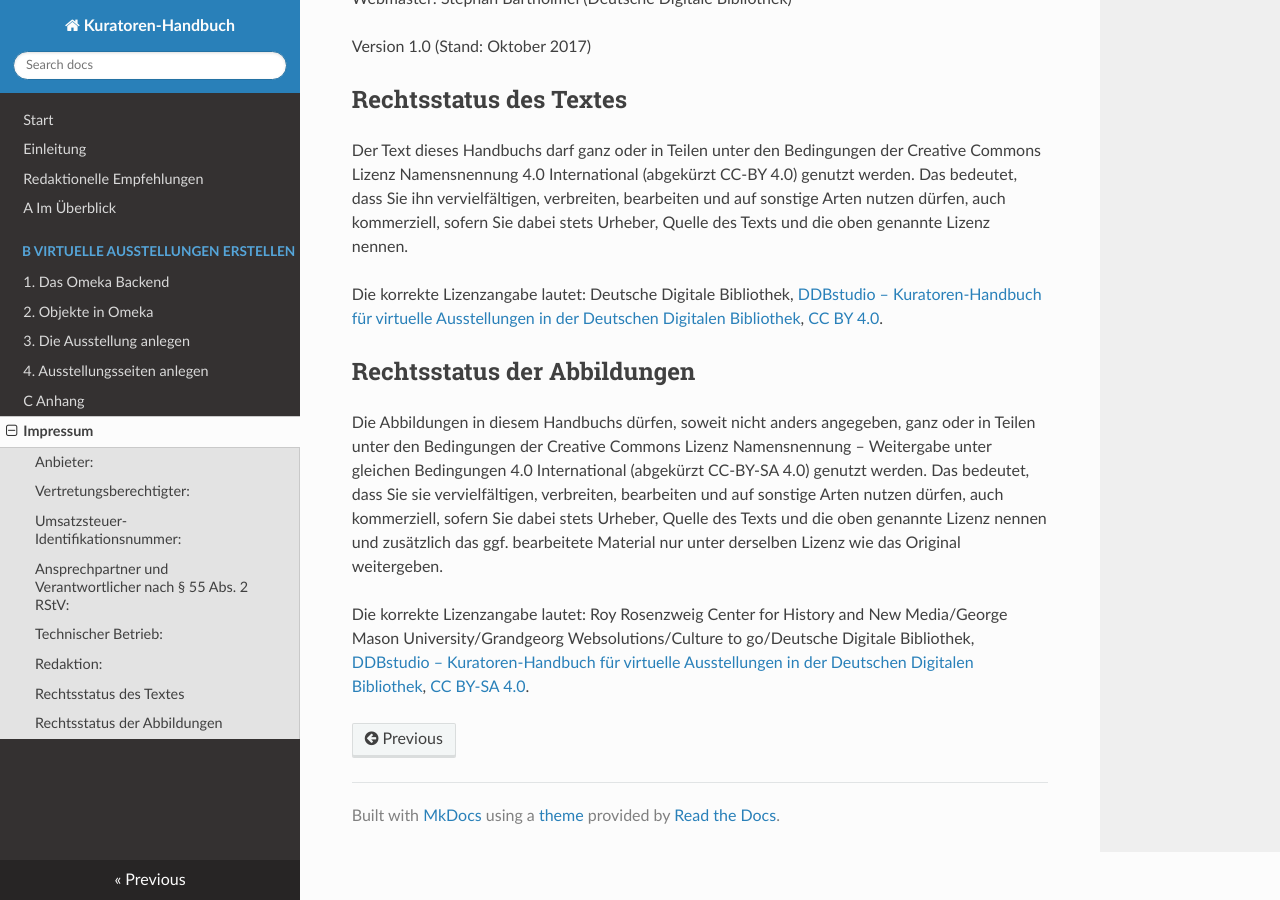
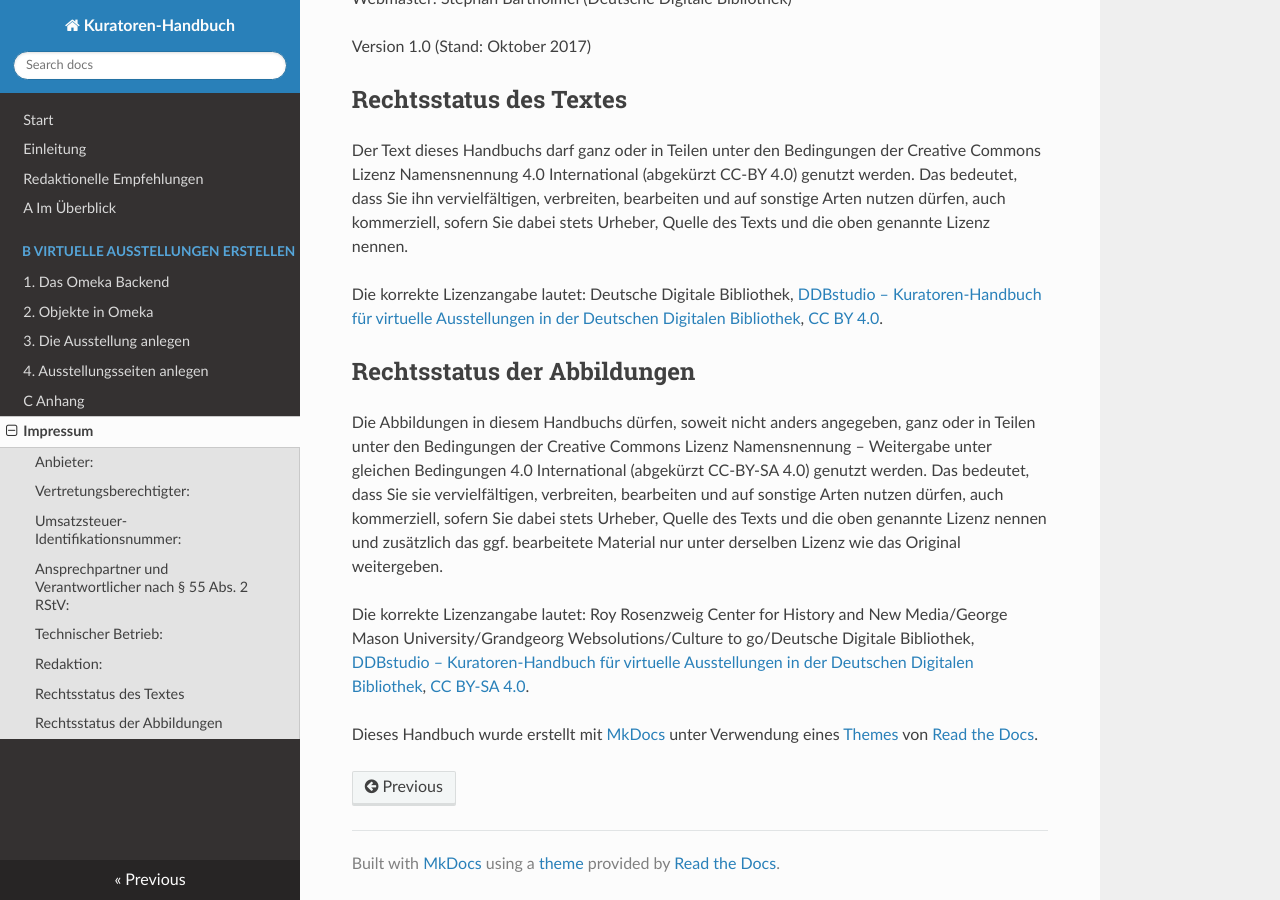
Before and after one commit to mbuechner/ddb-virtualexhibitions-docs, an MkDocs documentation site: the page built from docs/impressum.md, in a window 1280 px wide and 900 px high, scrolled down 1261 px. Built offline with MkDocs 1.6.1, drawn with Linux system fonts in a browser that asks for light colours; nearby versions of some CDN libraries; old or Windows-style settings are respelled for this version of MkDocs.

Commit message:
inserted credits for MkDocs, Read the Docs and Theme into impressum

```diff
--- a/docs/impressum.md
+++ b/docs/impressum.md
@@ -46,3 +46,5 @@
 Die Abbildungen in diesem Handbuchs dürfen, soweit nicht anders angegeben, ganz oder in Teilen unter den Bedingungen der Creative Commons Lizenz Namensnennung – Weitergabe unter gleichen Bedingungen 4.0 International (abgekürzt CC-BY-SA 4.0) genutzt werden. Das bedeutet, dass Sie sie vervielfältigen, verbreiten, bearbeiten und auf sonstige Arten nutzen dürfen, auch kommerziell, sofern Sie dabei stets Urheber, Quelle des Texts und die oben genannte Lizenz nennen und zusätzlich das ggf. bearbeitete Material nur unter derselben Lizenz wie das Original weitergeben.
 
 Die korrekte Lizenzangabe lautet: Roy Rosenzweig Center for History and New Media/George Mason University/Grandgeorg Websolutions/Culture to go/Deutsche Digitale Bibliothek, [DDBstudio – Kuratoren-Handbuch für virtuelle Ausstellungen in der Deutschen Digitalen Bibliothek](https://deutsche-digitale-bibliothek.github.io/ddb-virtualexhibitions-docs/index.html), [CC BY-SA 4.0](https://creativecommons.org/licenses/by-sa/4.0/deed.de).
+
+Dieses Handbuch wurde erstellt mit [MkDocs](http://www.mkdocs.org/) unter Verwendung eines [Themes](https://github.com/snide/sphinx_rtd_theme) von [Read the Docs](https://readthedocs.org/).
```
